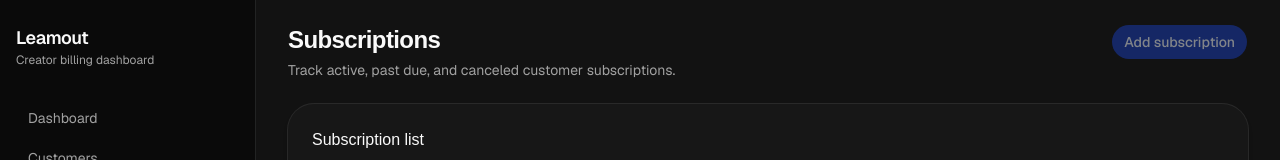
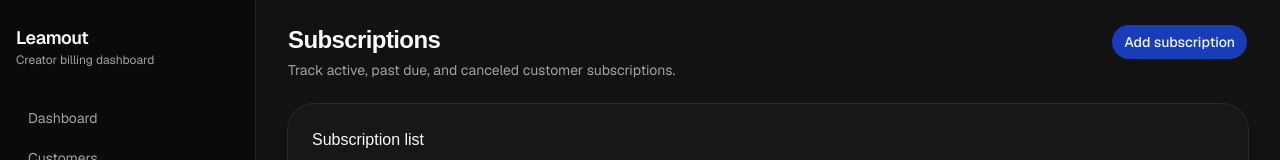
Before and after one commit to coffeyvidzro/leamout, a Next.js app in the folder web/: page /subscriptions in a window 1280 px wide. Shown: the top 160 px of the page. Built offline with nearby package versions, Linux system fonts and the light colour scheme; no server answers; a web font is replaced by a local one.

Commit message:
feat: add new subscription link

```diff
--- a/web/src/app/(dashboard)/subscriptions/page.tsx
+++ b/web/src/app/(dashboard)/subscriptions/page.tsx
@@ -1,5 +1,6 @@
 "use client";
 
+import Link from "next/link";
 import { useEffect, useState } from "react";
 import { PageHeader } from "@/components/dashboard/page-header";
 import { Button } from "@/components/ui/button";
@@ -80,7 +81,9 @@ export default function SubscriptionsPage() {
           description="Track active, past due, and canceled customer subscriptions."
         />
 
-        <Button disabled>Add subscription</Button>
+        <Button asChild>
+          <Link href="/subscriptions/new">Add subscription</Link>
+        </Button>
       </div>
 
       <Card>
```
